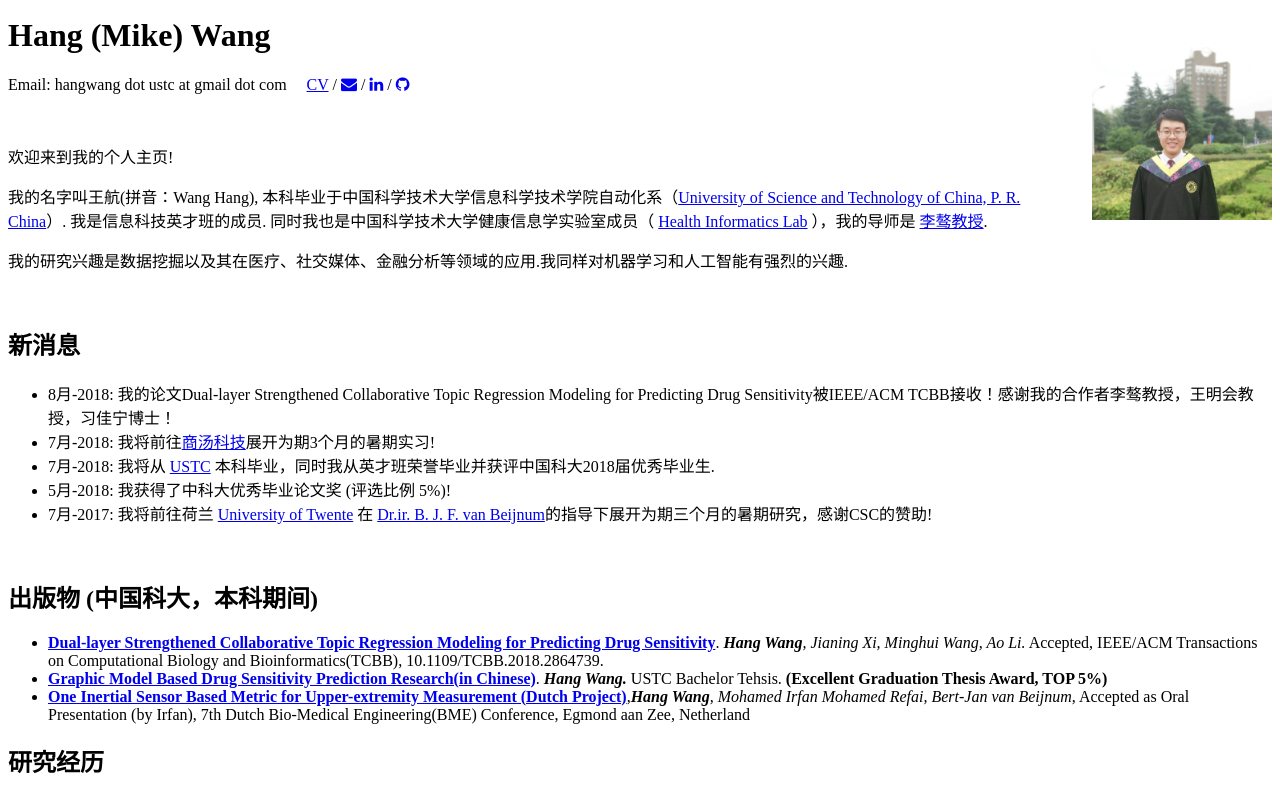
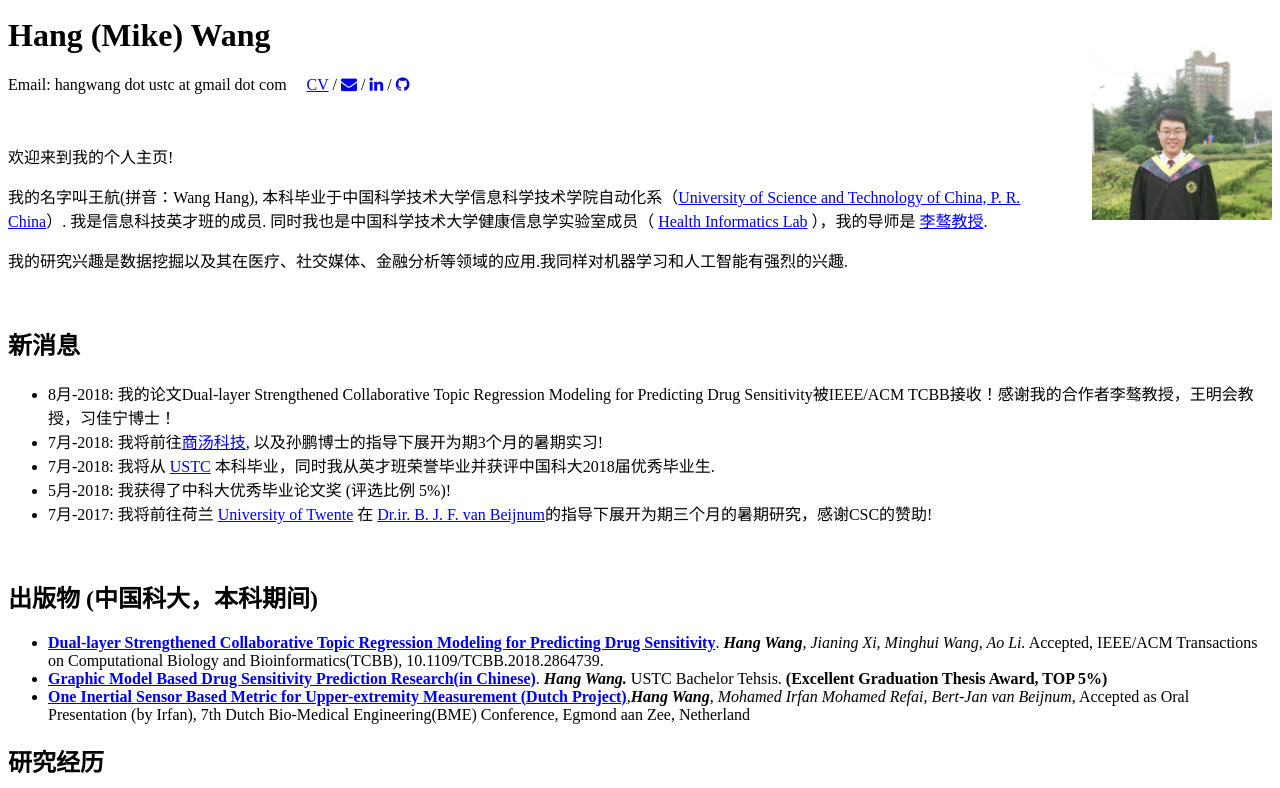
Before and after one commit to ustcmike/ustcmike.github.io, a Jekyll site: the page built from chinese.md, in a window 1280 px wide and 900 px high, cut to the strip 112-900 px from the top of the window. Built offline with Jekyll 4.4.1, drawn with Linux system fonts in a browser that asks for light colours; nearby versions of some CDN libraries; our own code applies the rules of GitHub Pages for plain Markdown files.

Commit message:
Update chinese.md

```diff
--- a/chinese.md
+++ b/chinese.md
@@ -20,7 +20,7 @@ title: "Hang Wang: Homepage"
 
 ## 新消息
   * 8月-2018:  我的论文Dual-layer Strengthened Collaborative Topic Regression Modeling for Predicting Drug Sensitivity被IEEE/ACM TCBB接收！感谢我的合作者李骜教授，王明会教授，习佳宁博士！
-  * 7月-2018:  我将前往[商汤科技](https://www.sensetime.com)展开为期3个月的暑期实习!
+  * 7月-2018:  我将前往[商汤科技](https://www.sensetime.com), 以及孙鹏博士的指导下展开为期3个月的暑期实习!
   * 7月-2018:  我将从 [USTC](http://www.ustc.edu.cn/) 本科毕业，同时我从英才班荣誉毕业并获评中国科大2018届优秀毕业生.
   * 5月-2018:  我获得了中科大优秀毕业论文奖 (评选比例 5%)!
   * 7月-2017:  我将前往荷兰 [University of Twente](https://www.utwente.nl/en/) 在 [Dr.ir. B. J. F. van Beijnum](https://www.utwente.nl/en/eemcs/bss/people/staff/bert_jan_vanbeijnum/%20)的指导下展开为期三个月的暑期研究，感谢CSC的赞助!
```
